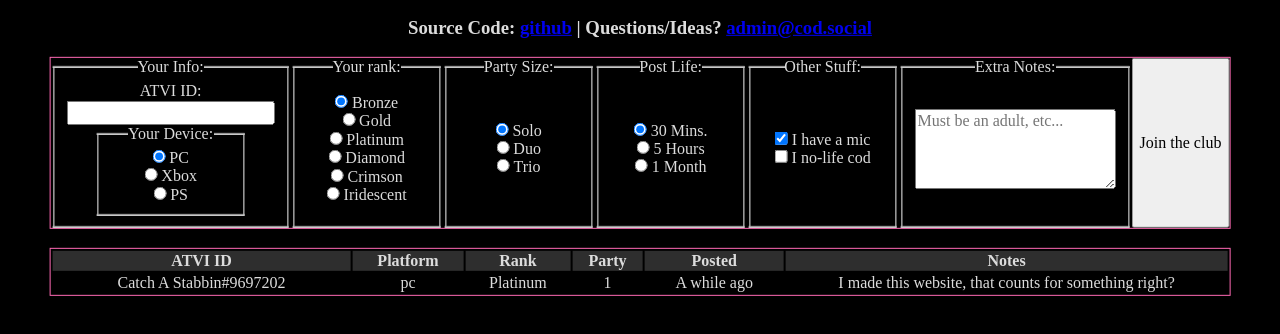
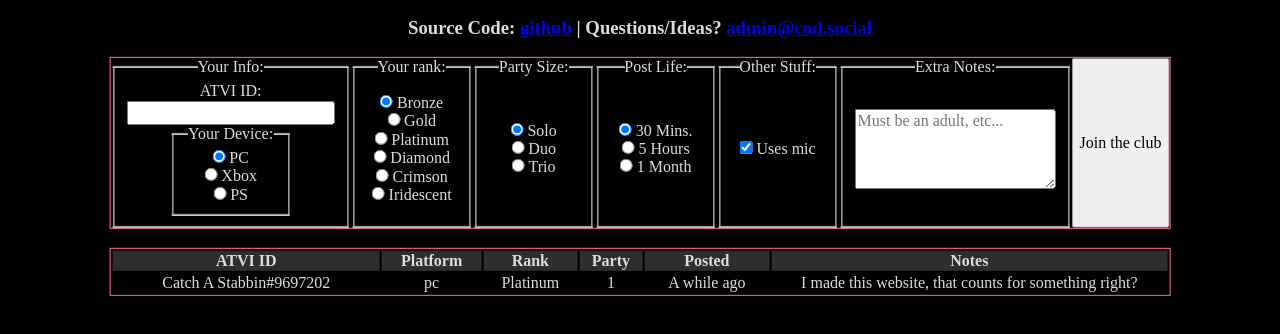
Before and after one commit to rpgwaiter/cod-lfg, a website: page public/index.html in a window 1280 px wide. Shown: the part 314-648 px from the top of the page. Drawn offline with nearby package versions, Linux system fonts and the light colour scheme; no server answers.

Commit message:
more styling, remove the no life toggle until i figure out what it does

```diff
--- a/public/index.html
+++ b/public/index.html
@@ -64,8 +64,8 @@
         <fieldset>
           <legend>Other Stuff:</legend>
 
-          <label><input type="checkbox" id="hasMic" name="hasMic" value="true" checked /> I have a mic</label>
-          <label><input type="checkbox" id="noLife" name="noLife" value="true" /> I no-life cod</label>
+          <label><input type="checkbox" id="hasMic" name="hasMic" value="true" checked /> Uses mic</label>
+          <!-- <label><input type="checkbox" id="noLife" name="noLife" value="true" /> I no-life cod</label> -->
 
         </fieldset>
 
--- a/public/style.css
+++ b/public/style.css
@@ -43,12 +43,10 @@ fieldset {
   flex-direction: column;
   justify-content: center;
   align-items: center;
-  /* max-width: 550px; */
-  min-width: 120px;
+  min-width: 90px;
 }
 
 /* Post Table Stuff */
-
 #post-table {
   border: 1px solid hotpink;
   width: calc(100%);
```
